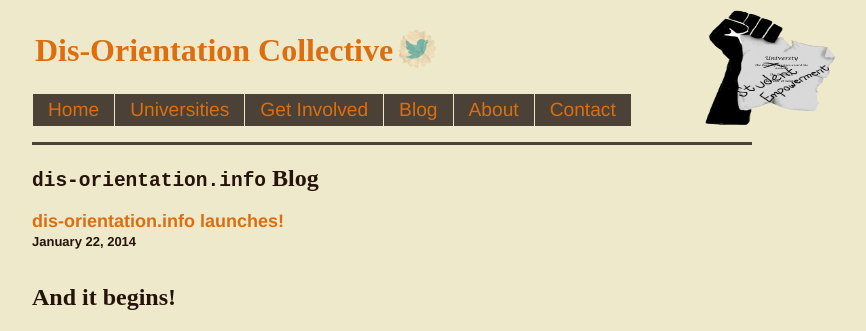
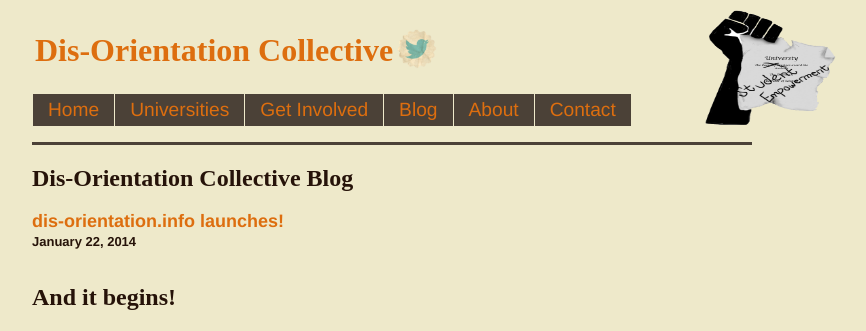
Before and after one commit to dis-orientation/dis-orientation.github.io, a Jekyll site: the page built from blog.md, in a window 1280 px wide. Shown: the top 331 px of the page, without its empty margins (248-1114 px from the left). Built offline with Jekyll 4.4.1, drawn with Linux system fonts in a browser that asks for light colours.

Commit message:
Fix capitalization

```diff
--- a/blog.md
+++ b/blog.md
@@ -1,9 +1,9 @@
 ---
-title: Dis-orientation Collective Blog
+title: Dis-Orientation Collective Blog
 layout: default
 ---
 
-## `dis-orientation.info` Blog
+## Dis-Orientation Collective Blog
 
 {% for post in site.posts %}
 {% if forloop.last != true %}
```
Also changed, not shown: about.md (+4 -2 lines).
